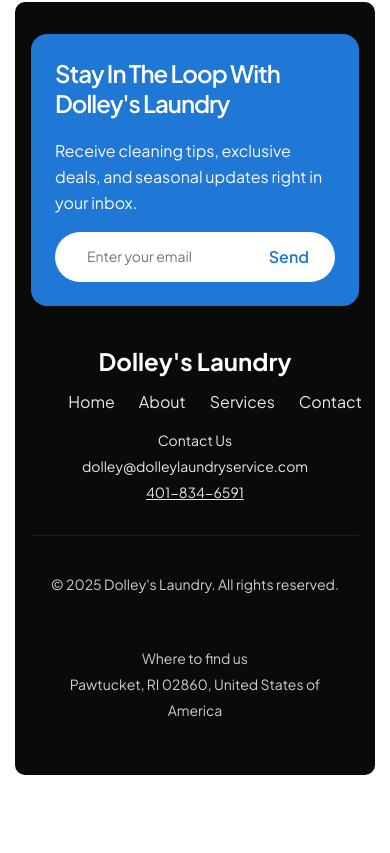
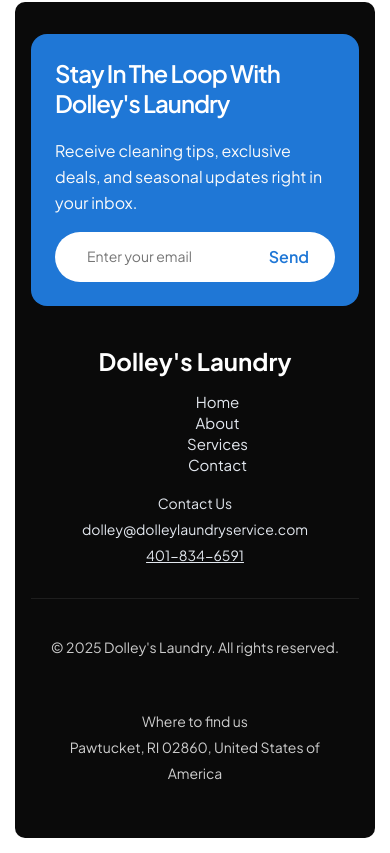
Before and after one commit to DevJustice161/Dolley-s-Laundry, a React (Vite) app: page / in a window 390 px wide. Shown: the part 7544-8397 px from the top of the page. Before the commit the page ends 8334 px from the top, so only its background shows below. Built offline with nearby package versions, Linux system fonts and the light colour scheme.

Commit message:
Update index.css

```diff
--- a/src/index.css
+++ b/src/index.css
@@ -878,10 +878,14 @@
 }
 
 .footer-main {
+  display: flex;
+  flex-direction: column;
+  align-items: center;
   text-align: center;
   margin-bottom: 30px;
+  width: 100%;
   /* height: 220px; */
-  gap: 40px;
+  /* gap: 40px; */
 }
 .footer-main h2 {
   /* width: 267; */
@@ -890,17 +894,19 @@
 }
 
 .footer-links {
-  display: flex;
-  justify-content: center;
-  align-items: center;
+  /* display: flex; */
+  /* justify-content: center;
+  align-items: center; */
   gap: 25px;
   margin: 15px 0;
   list-style: none;
+  text-align: center;
   /* height: 26px; */
   gap: 24px;
 }
 .footer-links a {
   color: #e3e8ef;
+  margin-left: 5px;
   text-decoration: none;
 }
 
@@ -1648,7 +1654,7 @@
 
   .footer-main {
     text-align: center;
-    /* align-items: center; */
+    align-items: center;
     /* height: auto; */
   }
 
@@ -1661,6 +1667,9 @@
     flex-direction: column;
     gap: 8px;
     align-items: center;
+  }
+  .footer-main .footer-links a {
+    font-size: 15px;
   }
 
   /* ABOUT PAGE */
```
